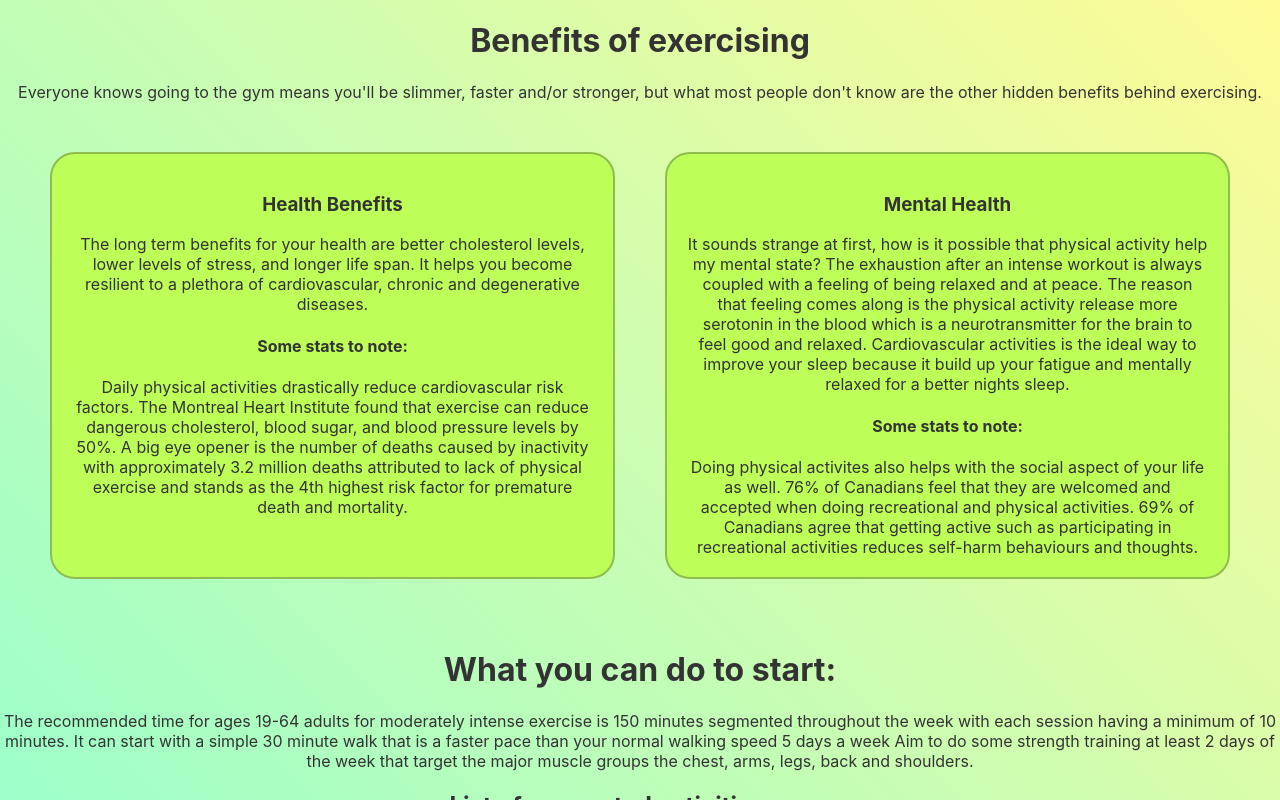
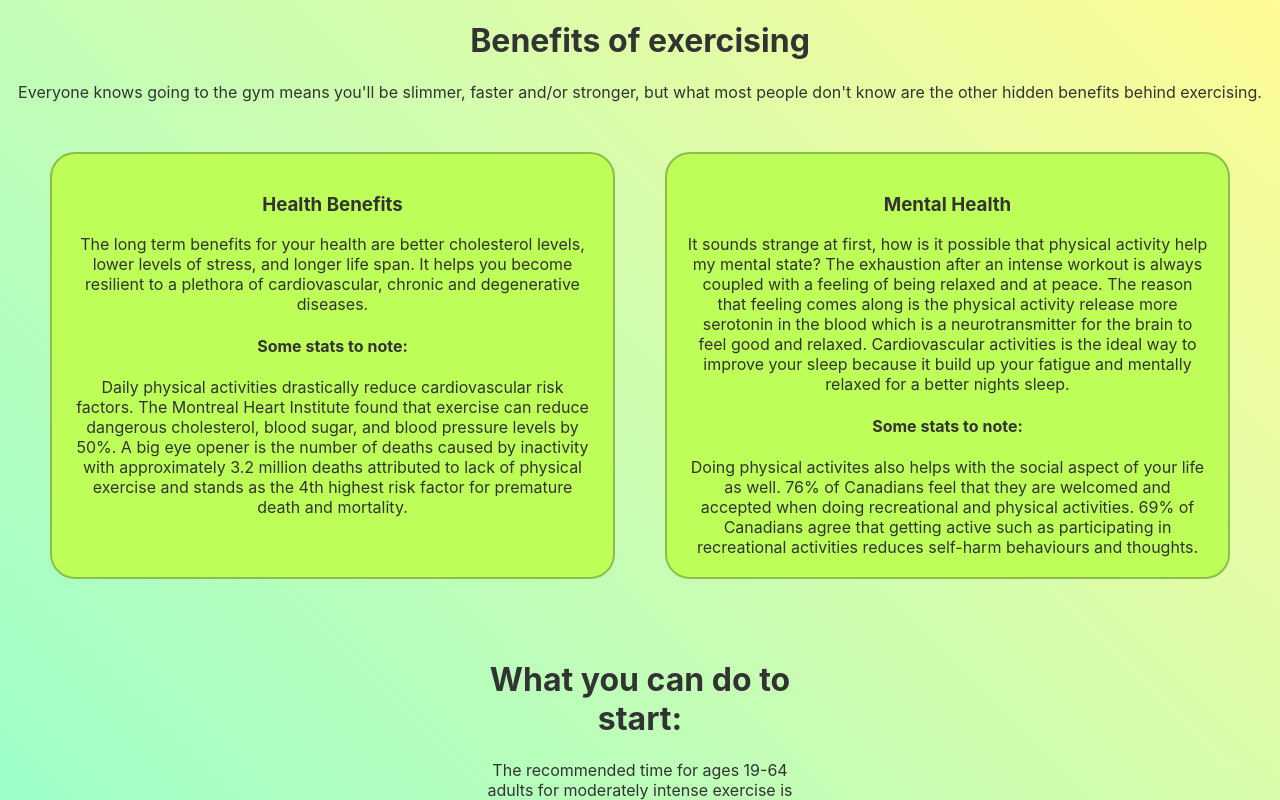
Before and after one commit to Atouse/lets-get-active, a React (Create React App) app: page / in a window 1280 px wide. Built offline with nearby package versions, Linux system fonts and the light colour scheme.

Commit message:
added sum more stuff

```diff
--- a/src/App.css
+++ b/src/App.css
@@ -11,6 +11,7 @@
   z-index:1000;
   display: table-row;
   border-spacing: 50px;
+  overflow:auto;
 }
 
 
@@ -42,5 +43,7 @@ body {
 }
 
 #recommended {
-
+  padding:10px;
+  width:25%;
+  margin:auto;
 }
```
